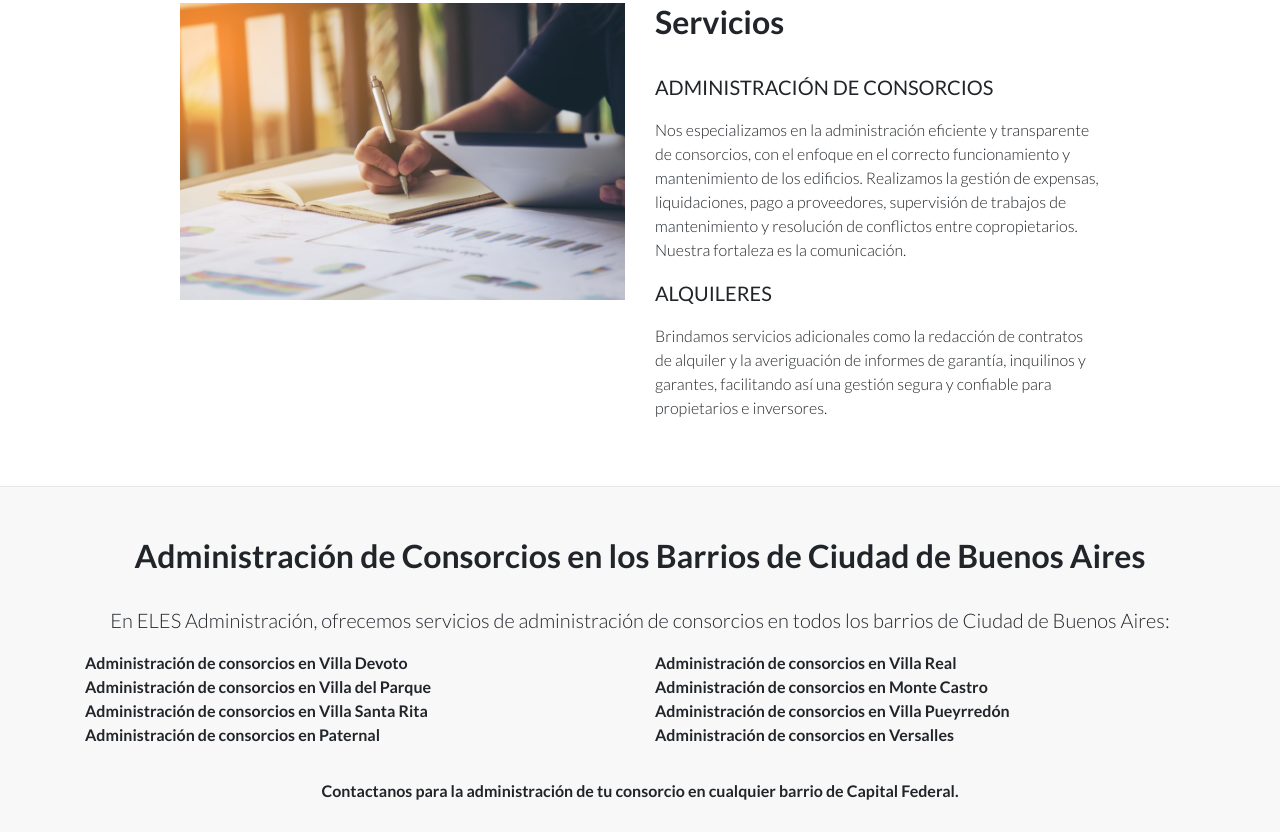
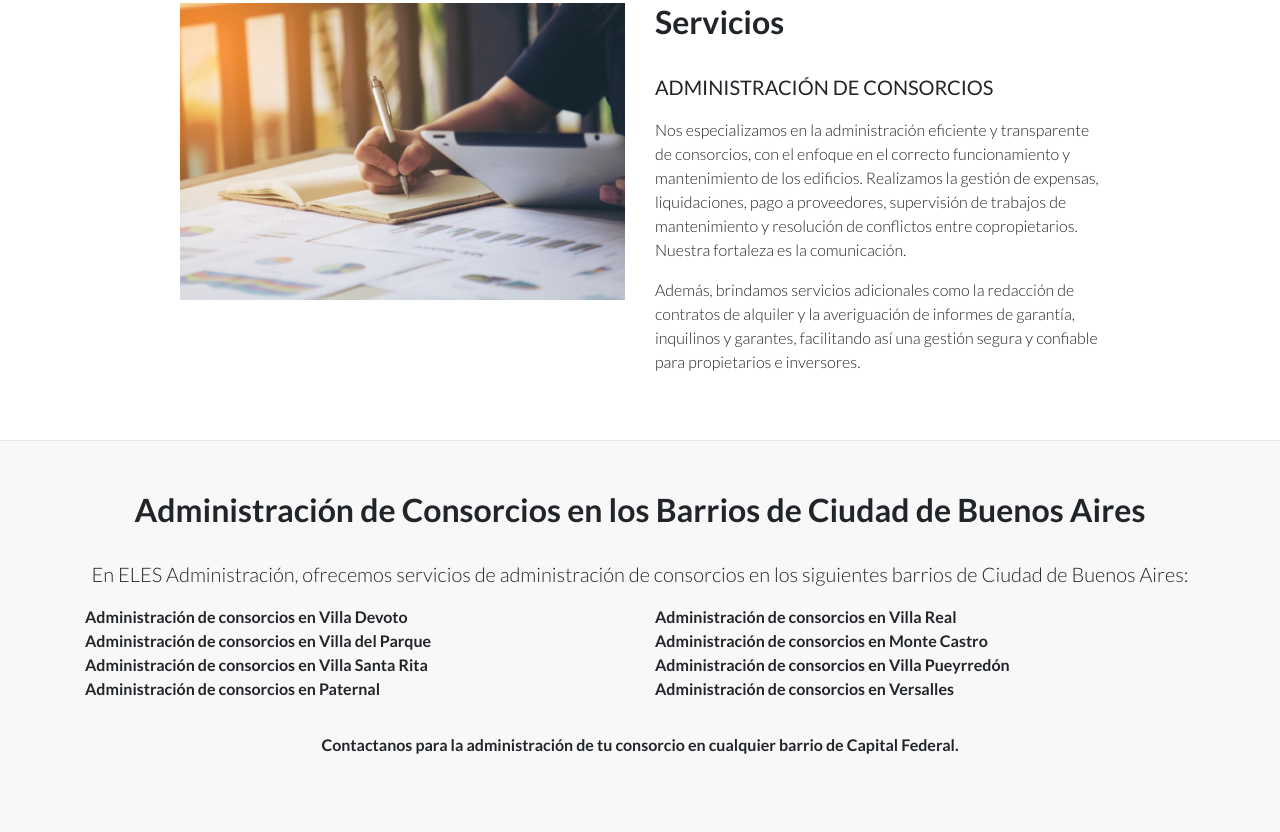
Before and after one commit to tylerdan1001/eles, a plain HTML site: page index.html in a window 1280 px wide. Shown: the part 1413-2245 px from the top of the page. Drawn offline with Linux system fonts and the light colour scheme.

Commit message:
Update index.html

```diff
--- a/index.html
+++ b/index.html
@@ -47,7 +47,7 @@
         <div class="container text-center">
             <div class="intro-message">
                 <h1>ADMINISTRACIÓN DE CONSORCIOS EN CIUDAD DE BUENOS AIRES</h1>
-                <h2>Servicios para Consorcios, Alquileres y Empresas en Capital Federal</h2>
+                <h2>Servicios para Consorcios en Capital Federal</h2>
                 <hr class="intro-divider">
                 <ul class="list-inline intro-social-buttons">
                     <li class="list-inline-item">
@@ -96,8 +96,7 @@
                         <h2 class="section-heading">Servicios</h2>
                         <p class="lead"><strong>ADMINISTRACIÓN DE CONSORCIOS</strong></p>
                         <p class="lead2">Nos especializamos en la administración eficiente y transparente de consorcios, con el enfoque en el correcto funcionamiento y mantenimiento de los edificios. Realizamos la gestión de expensas, liquidaciones, pago a proveedores, supervisión de trabajos de mantenimiento y resolución de conflictos entre copropietarios. Nuestra fortaleza es la comunicación.</p>
-                        <p class="lead"><strong>ALQUILERES</strong></p>
-                        <p class="lead2">Brindamos servicios adicionales como la redacción de contratos de alquiler y la averiguación de informes de garantía, inquilinos y garantes, facilitando así una gestión segura y confiable para propietarios e inversores.</p>
+                        <p class="lead2">Además, brindamos servicios adicionales como la redacción de contratos de alquiler y la averiguación de informes de garantía, inquilinos y garantes, facilitando así una gestión segura y confiable para propietarios e inversores.</p>
                                 </div>
                     <div class="col-lg-5 ml-auto order-lg-1">
                         <img class="img-fluid" src="img/90.jpg" alt="Servicios de administración de consorcios en CABA">
@@ -109,7 +108,7 @@
         <section id="Barrios" class="content-section-a">
             <div class="container">
                 <h2 class="section-heading text-center">Administración de Consorcios en los Barrios de Ciudad de Buenos Aires</h2>
-                <p class="lead text-center">En ELES Administración, ofrecemos servicios de administración de consorcios en todos los barrios de Ciudad de Buenos Aires:</p>
+                <p class="lead text-center">En ELES Administración, ofrecemos servicios de administración de consorcios en los siguientes barrios de Ciudad de Buenos Aires:</p>
                 <div class="row">
                     <div class="col-md-6">
                         <ul class="list-unstyled">
```
